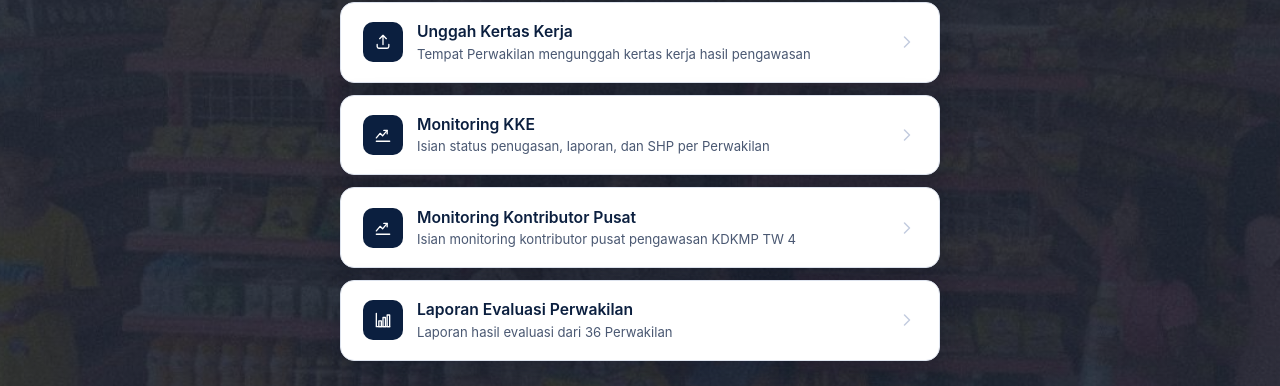
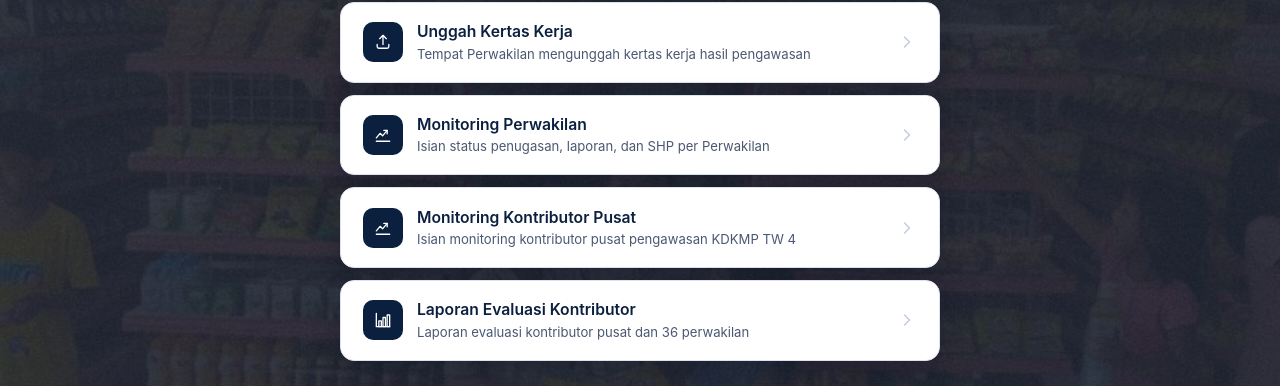
Before and after one commit to diperma/portal-kdkmp-tw-4, a plain HTML site: page index.html in a window 1280 px wide. Shown: the part 529-915 px from the top of the page. Drawn offline with Linux system fonts and the light colour scheme.

Commit message:
Update monitoring and contributor evaluation labels

```diff
--- a/index.html
+++ b/index.html
@@ -80,7 +80,7 @@
           <svg viewBox="0 0 24 24" fill="none" xmlns="http://www.w3.org/2000/svg"><path d="M4 15.5L8.5 10L11.5 13L17 6.5" stroke="currentColor" stroke-width="1.6" stroke-linecap="round" stroke-linejoin="round"/><path d="M13 6.5H17V10.5" stroke="currentColor" stroke-width="1.6" stroke-linecap="round" stroke-linejoin="round"/><path d="M4 19.5H20" stroke="currentColor" stroke-width="1.6" stroke-linecap="round"/></svg>
         </span>
         <span class="link-body">
-          <span class="link-text">Monitoring KKE</span>
+          <span class="link-text">Monitoring Perwakilan</span>
           <span class="link-sub">Isian status penugasan, laporan, dan SHP per Perwakilan</span>
         </span>
         <span class="link-arrow" aria-hidden="true">
@@ -108,8 +108,8 @@
           <svg viewBox="0 0 24 24" fill="none" xmlns="http://www.w3.org/2000/svg"><path d="M4 20V4M4 20H20" stroke="currentColor" stroke-width="1.6" stroke-linecap="round" stroke-linejoin="round"/><rect x="7" y="13" width="3" height="7" stroke="currentColor" stroke-width="1.6" stroke-linejoin="round"/><rect x="12" y="9" width="3" height="11" stroke="currentColor" stroke-width="1.6" stroke-linejoin="round"/><rect x="17" y="6" width="3" height="14" stroke="currentColor" stroke-width="1.6" stroke-linejoin="round"/></svg>
         </span>
         <span class="link-body">
-          <span class="link-text">Laporan Evaluasi Perwakilan</span>
-          <span class="link-sub">Laporan hasil evaluasi dari 36 Perwakilan</span>
+          <span class="link-text">Laporan Evaluasi Kontributor</span>
+          <span class="link-sub">Laporan evaluasi kontributor pusat dan 36 perwakilan</span>
         </span>
         <span class="link-arrow" aria-hidden="true">
           <svg viewBox="0 0 24 24" fill="none" xmlns="http://www.w3.org/2000/svg">
```
